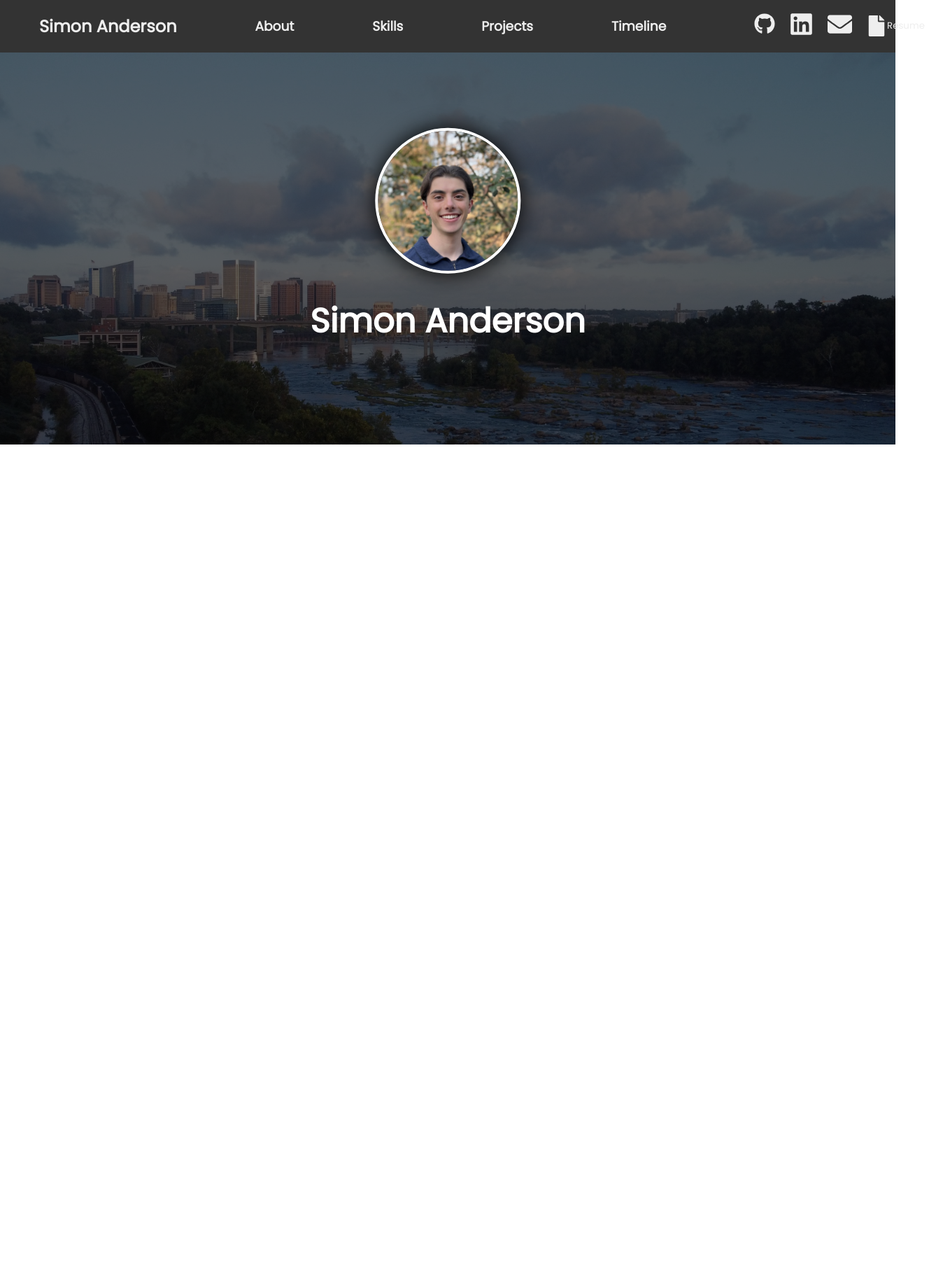
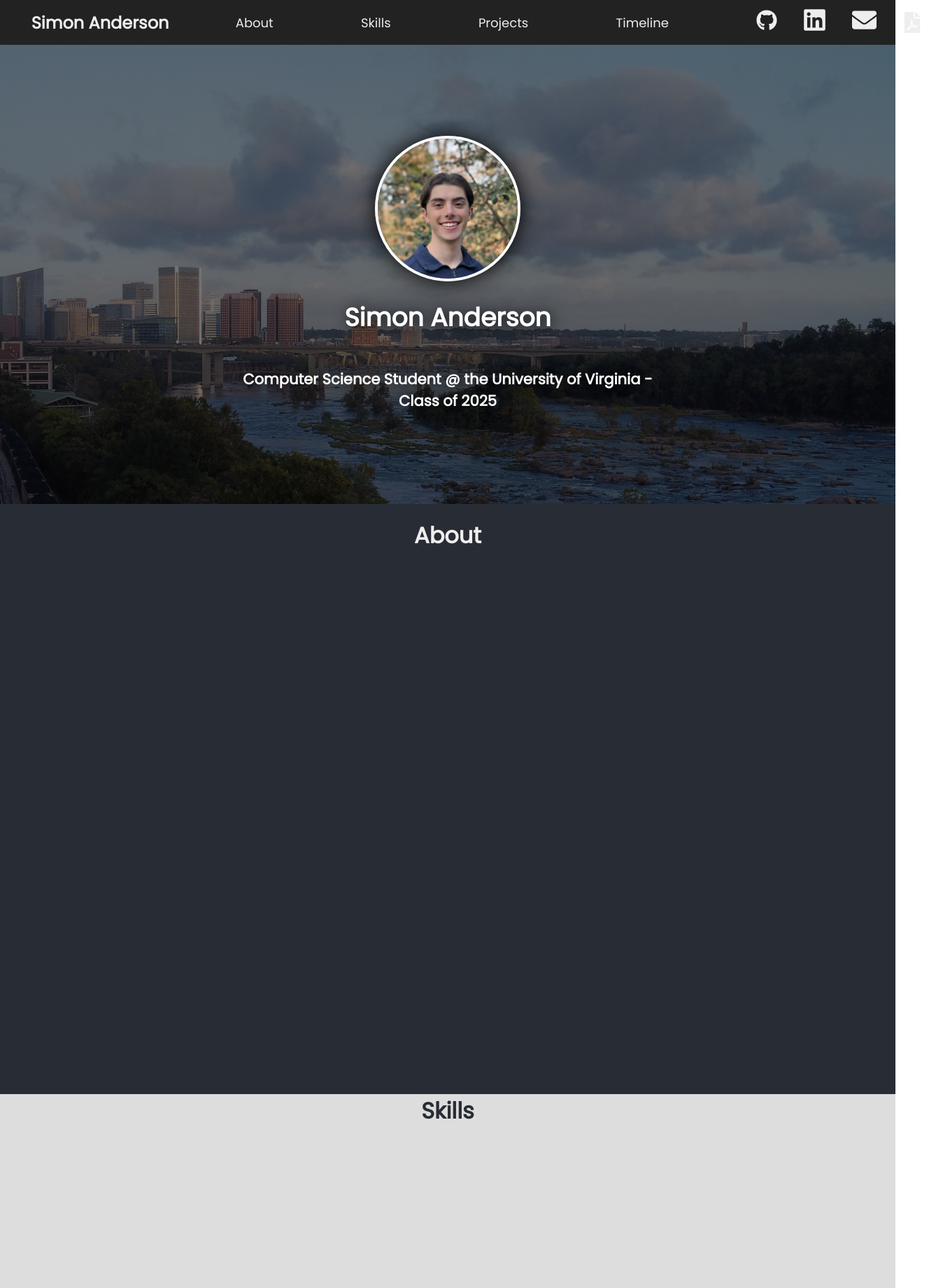
Before and after one commit to simonanderson16/Portfolio, a React (Create React App) app: page / in a window 1280 px wide. Shown: the top 1840 px of the page at 70% size, 1328 px wide, since content can reach past the window. Before the commit the page ends 800 px from the top, so only its background shows below. Built offline with nearby package versions, Linux system fonts and the light colour scheme.

Commit message:
created component for each section and implemented button navigation

```diff
--- a/public/styles.css
+++ b/public/styles.css
@@ -3,47 +3,60 @@
 }
 
 .nav-bar {
-    background-color: #333;
+    position: fixed;
+    width: 100%;
+    height: 8vh;
+    background-color: #222;
     color: #eee;
     display: flex;
     flex-direction: row;
     align-items: center;
     justify-content: space-around;
+    z-index: 9999;
 }
 
 .nav-bar h2 {
     color: #eee;
 }
 
+.nav-bar button {
+    font-size: large;
+    border: transparent;
+    background-color: transparent;
+    color: #eee;
+    cursor: pointer;
+    margin-right: 3vmin;
+}
+
 .navbar-buttons {
     width: 20vmin;
     display: flex;
     flex-direction: row;
-    justify-content: space-between;
+    justify-content: space-around;
 }
 
-.navbar-buttons button {
+.navbar-buttons button, .footer button {
     border: transparent;
     background-color: transparent;
     color: #eee;
     cursor: pointer;
-    margin-left: 1vmin;
+    margin-right: 3vmin;
 }
 
 .github-button:hover {
-    color: #B026FF;
+    color: #bf7fe4;
 }
 
 .linkedin-button:hover {
-    color: #00A0DC;
+    color: #69d6fe;
 }
 
 .email-button:hover {
-    color: #86DC3D;
+    color: #4acc66;
 }
 
 .resume-button:hover {
-    color: red;
+    color: rgb(246, 110, 110);
 }
 
 .resume-button-content {
@@ -55,7 +68,7 @@
 
 .richmond-image-container {
     width: 100%;
-    height: 70vh;
+    height: 90vh;
     position: relative;
 }
 
@@ -63,23 +76,24 @@
     width: 100%;
     height: 100%;
     object-fit: cover;
-    filter: brightness(40%);
+    filter: brightness(45%);
 }
 
 .intro-overlay {
     position: absolute;
     top: 50%;
     left: 50%;
-    transform: translate(-50%, -50%);
+    transform: translate(-50%, -40%);
     z-index: 1;
     color: white;
-    font-size: 24px;
+    font-size: 18px;
     font-weight: bold;
     text-align: center;
     /* maybe remove stuff below*/
     display: flex;
     flex-direction: column;
     align-items: center;
+    text-shadow: 2px 2px 20px rgba(0, 0, 0, 0.99);
   }
 
   .headshot-container {
@@ -99,3 +113,33 @@
     height: auto;
     object-fit: cover; /* Maintain aspect ratio and fill the circular container */
   }
+
+  .intro-container {
+    margin-bottom: 0px;
+  }
+
+  .about-container, .projects-container {
+    margin-top: 0px;
+    background: #282c34;
+    height: 100vh;
+    color: #eee;
+  }
+
+  .skills-container, .timeline-container {
+    margin-top: 0px;
+    background: #ddd;
+    height: 100vh;
+    color: #282c34;
+  }
+
+  .footer {
+    height: 8vh;
+    display: flex;
+    flex-direction: row;
+    align-items: center;
+    justify-content: space-around;
+    margin-top: 0px;
+    background: #222;
+    color: #eee;
+    margin-bottom: 0px;
+  }
--- a/src/App.css
+++ b/src/App.css
@@ -1,5 +1,6 @@
 .App {
   text-align: center;
+  background: #282c34;
 }
 
 .App-logo {
--- /dev/null
+++ b/src/components/About.js
@@ -0,0 +1,7 @@
+export default function About() {
+    return (
+        <div className="about-container" id="about-section">
+            <h1>About</h1>
+        </div>
+    );
+}
--- /dev/null
+++ b/src/components/ButtonLinks.js
@@ -0,0 +1,29 @@
+import {FaGithub, FaLinkedin, FaEnvelope, FaFile, FaFilePdf} from "react-icons/fa";
+
+const openGithub = () => {
+    window.open("https://github.com/simonanderson16");
+};
+
+const openLinkedin = () => {
+    window.open("https://www.linkedin.com/in/simon-anderson-84baa8274");
+};
+
+const openEmail = () => {
+    window.open("mailto:uhx8bu@virginia.edu");
+};
+
+export default function ButtonLinks() {
+    return (
+        <>
+            <button className="github-button" onClick={openGithub}><FaGithub size={30}/></button>
+            <button className="linkedin-button" onClick={openLinkedin}><FaLinkedin size={35}/></button>
+            <button className="email-button" onClick={openEmail}><FaEnvelope size={35}/></button>
+            <button className="resume-button">
+                <div className="resume-button-content">
+                    <FaFilePdf size={30}/>
+                    <p style={{marginLeft: '1vmin', marginRight: '1vmin', fontSize: '12px'}}>Resume</p>
+                </div>
+            </button>
+        </>
+    );
+}
--- /dev/null
+++ b/src/components/Footer.js
@@ -0,0 +1,10 @@
+import ButtonLinks from "./ButtonLinks";
+
+export default function Footer() {
+    return (
+        <div className="footer">
+            <p>Copyright © Simon Anderson 2023</p>
+            <ButtonLinks/>
+        </div>
+    );
+}
--- a/src/components/Intro.js
+++ b/src/components/Intro.js
@@ -3,16 +3,17 @@
 export default function Intro() {
 
     return (
-        <>
+        <div className="intro-container">
         <div className="richmond-image-container">
-            <img src={require("../RichmondSkyline.JPG")} className="richmond-image"></img>
+            <img src={require("../images/RichmondSkyline.JPG")} className="richmond-image"></img>
             <div className="intro-overlay">
                 <div className="headshot-container">
-                    <img src={require("../PortfolioHeadshot.jpg")} className="headshot"></img>
+                    <img src={require("../images/PortfolioHeadshot.jpg")} className="headshot"></img>
                 </div>
                 <h1>Simon Anderson</h1>
+                <h3>Computer Science Student @ the University of Virginia - Class of 2025</h3>
             </div>
         </div>
-        </>
+        </div>
     );
 }
--- a/src/components/NavBar.js
+++ b/src/components/NavBar.js
@@ -1,37 +1,49 @@
-import {FaGithub, FaLinkedin, FaEnvelope, FaFile} from "react-icons/fa";
+import {FaGithub, FaLinkedin, FaEnvelope, FaFile, FaFilePdf} from "react-icons/fa";
+import ButtonLinks from "./ButtonLinks";
 
 export default function NavBar() {
 
-    const openGithub = () => {
-        window.open("https://github.com/simonanderson16");
+    const scrollToAbout = () => {
+        const section = document.getElementById('about-section');
+        const sectionRect = section.getBoundingClientRect();
+        const scrollPosition = window.pageYOffset || document.documentElement.scrollTop;
+        const targetPosition = sectionRect.top + scrollPosition - (8 * window.innerHeight / 100); // 8vmin equivalent calculation
+        window.scrollTo({ top: targetPosition, behavior: 'smooth' });
     };
 
-    const openLinkedin = () => {
-        window.open("https://www.linkedin.com/in/simon-anderson-84baa8274");
+    const scrollToSkills = () => {
+        const section = document.getElementById('skills-section');
+        const sectionRect = section.getBoundingClientRect();
+        const scrollPosition = window.pageYOffset || document.documentElement.scrollTop;
+        const targetPosition = sectionRect.top + scrollPosition - (8 * window.innerHeight / 100); // 8vmin equivalent calculation
+        window.scrollTo({ top: targetPosition, behavior: 'smooth' });
     };
 
-    const openEmail = () => {
-        window.open("mailto:uhx8bu@virginia.edu");
+    const scrollToProjects = () => {
+        const section = document.getElementById('projects-section');
+        const sectionRect = section.getBoundingClientRect();
+        const scrollPosition = window.pageYOffset || document.documentElement.scrollTop;
+        const targetPosition = sectionRect.top + scrollPosition - (8 * window.innerHeight / 100); // 8vmin equivalent calculation
+        window.scrollTo({ top: targetPosition, behavior: 'smooth' });
     };
 
+    const scrollToTimeline = () => {
+        const section = document.getElementById('timeline-section');
+        const sectionRect = section.getBoundingClientRect();
+        const scrollPosition = window.pageYOffset || document.documentElement.scrollTop;
+        const targetPosition = sectionRect.top + scrollPosition - (8 * window.innerHeight / 100); // 8vmin equivalent calculation
+        window.scrollTo({ top: targetPosition, behavior: 'smooth' });
+    };
 
     return (
         <div className="nav-bar">
         <h2>Simon Anderson</h2>
-        <h3>About</h3>
-        <h3>Skills</h3>
-        <h3>Projects</h3>
-        <h3>Timeline</h3>
+        <button onClick={scrollToAbout}>About</button>
+        <button onClick={scrollToSkills}>Skills</button>
+        <button onClick={scrollToProjects}>Projects</button>
+        <button onClick={scrollToTimeline}>Timeline</button>
         <div className="navbar-buttons">
-            <button className="github-button" onClick={openGithub}><FaGithub size={30}/></button>
-            <button className="linkedin-button" onClick={openLinkedin}><FaLinkedin size={35}/></button>
-            <button className="email-button" onClick={openEmail}><FaEnvelope size={35}/></button>
-            <button className="resume-button">
-                <div className="resume-button-content">
-                    <FaFile size={30}/>
-                    <p>Resume</p>
-                </div>
-            </button>
+            <ButtonLinks/>
         </div>
         </div>
     );
--- a/src/components/Portfolio.js
+++ b/src/components/Portfolio.js
@@ -1,11 +1,21 @@
+import About from "./About";
+import Footer from "./Footer";
 import Intro from "./Intro";
 import NavBar from "./NavBar";
+import Projects from "./Projects";
+import Skills from "./Skills";
+import Timeline from "./Timeline";
 
 export default function Portfolio() {
     return (
         <>
             <NavBar/>
             <Intro/>
+            <About/>
+            <Skills/>
+            <Projects/>
+            <Timeline/>
+            <Footer/>
         </>
     );
 }
--- /dev/null
+++ b/src/components/Projects.js
@@ -0,0 +1,7 @@
+export default function Projects() {
+    return (
+        <div className="projects-container" id="projects-section">
+            <h1>Projects</h1>
+        </div>
+    );
+}
--- /dev/null
+++ b/src/components/Skills.js
@@ -0,0 +1,7 @@
+export default function Skills() {
+    return (
+        <div className="skills-container" id="skills-section">
+            <h1>Skills</h1>
+        </div>
+    );
+}
--- /dev/null
+++ b/src/components/Timeline.js
@@ -0,0 +1,7 @@
+export default function Timeline() {
+    return (
+        <div className="timeline-container" id="timeline-section">
+            <h1>Timeline</h1>
+        </div>
+    );
+}
```
Also changed, not shown: src/images/PortfolioHeadshot.jpg (renamed from src/PortfolioHeadshot.jpg), src/images/RichmondSkyline.JPG (renamed from src/RichmondSkyline.JPG).
